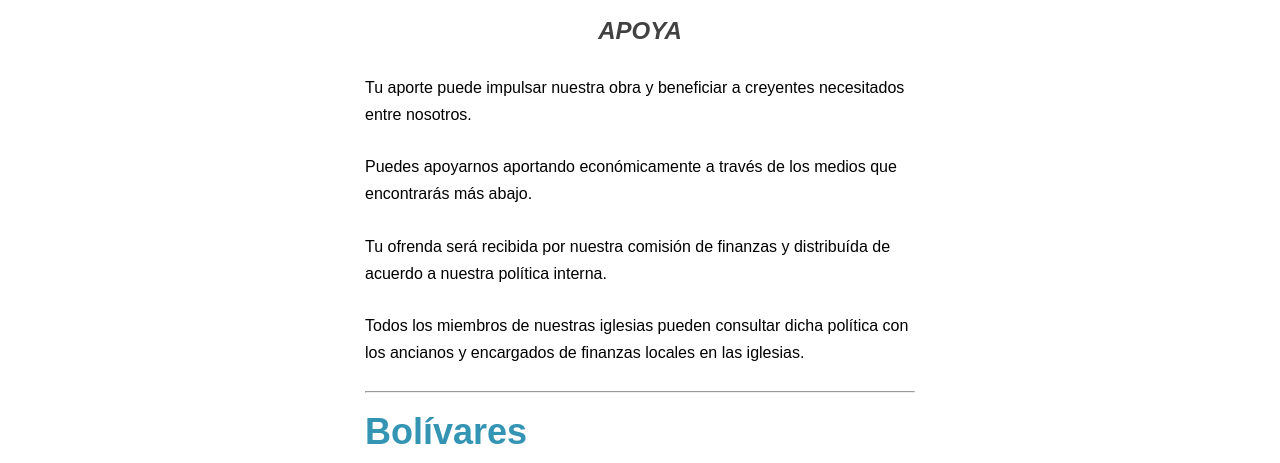
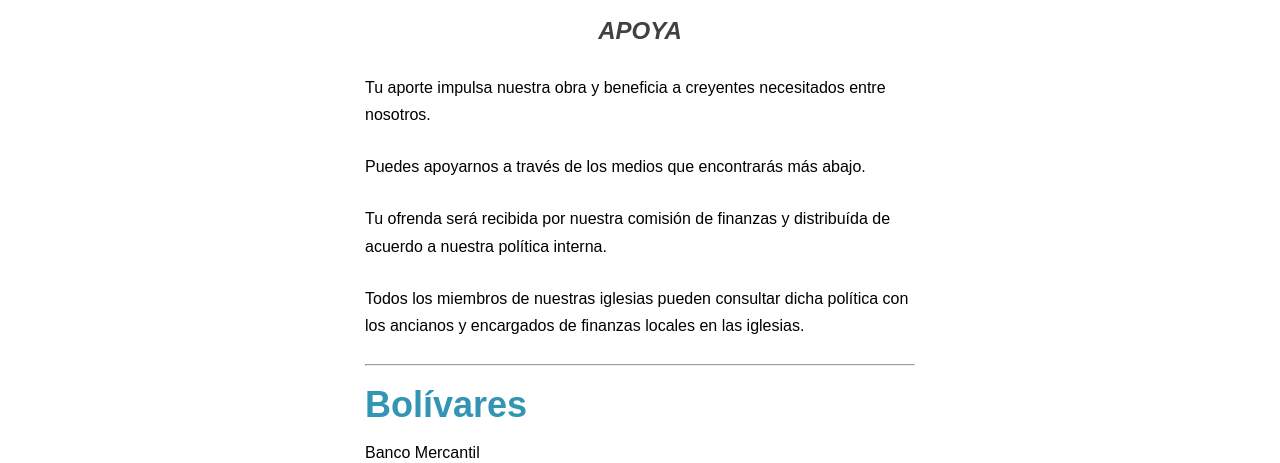
Before and after one commit to dwlatino/ipvvenezuela, a plain HTML site: page apoya.html in a window 1280 px wide. Shown: the part 332-795 px from the top of the page. Drawn offline with Linux system fonts and the light colour scheme.

Commit message:
9mar2022

```diff
--- a/apoya.html
+++ b/apoya.html
@@ -28,11 +28,11 @@
 </div>
 
 <section class="punto_articulo">
-    <p>Tu aporte puede impulsar nuestra obra
-    y beneficiar a creyentes
+    <p>Tu aporte impulsa nuestra obra
+    y beneficia a creyentes
     necesitados entre nosotros.</p>
-    <p>Puedes apoyarnos aportando
-    económicamente a través de los medios
+    <p>Puedes apoyarnos
+    a través de los medios
     que encontrarás más abajo.</p>
     <p>Tu ofrenda será recibida por nuestra
     comisión de finanzas y distribuída de
```
